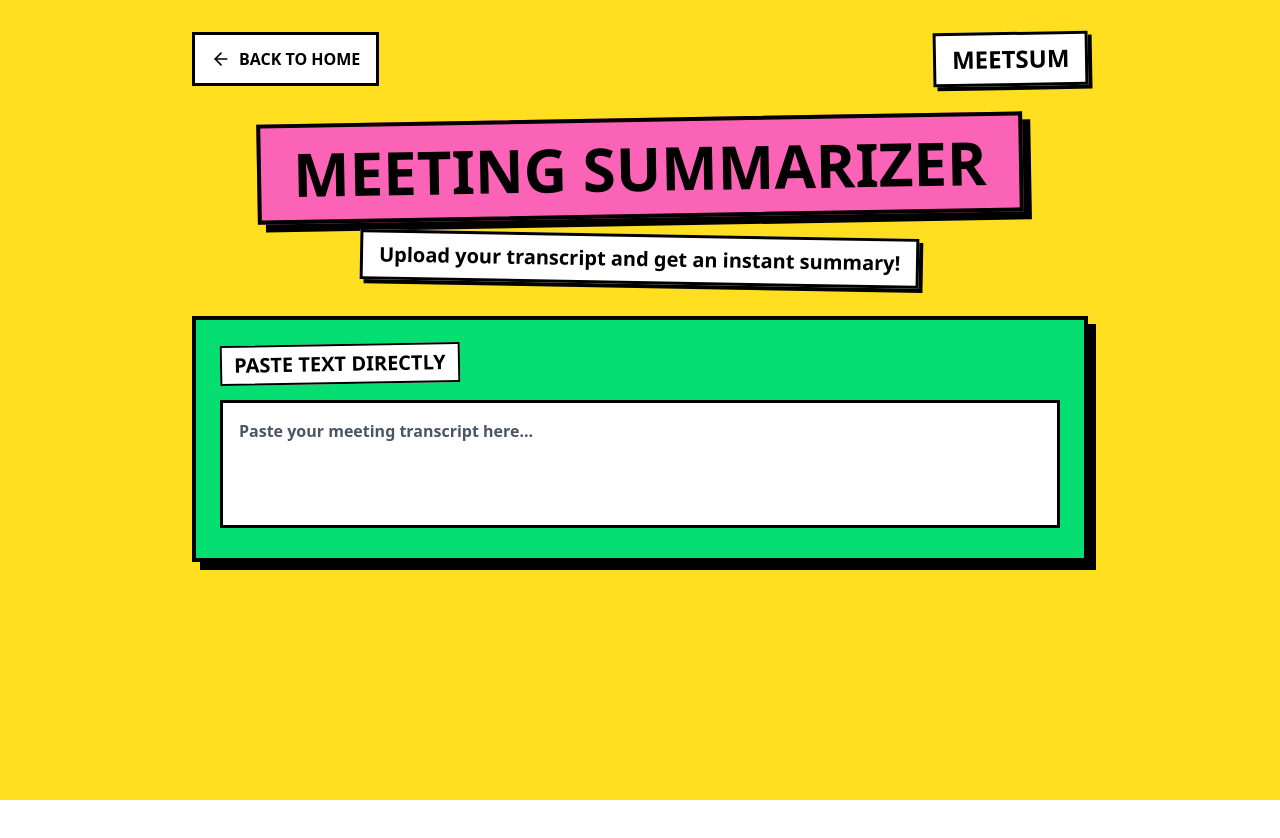
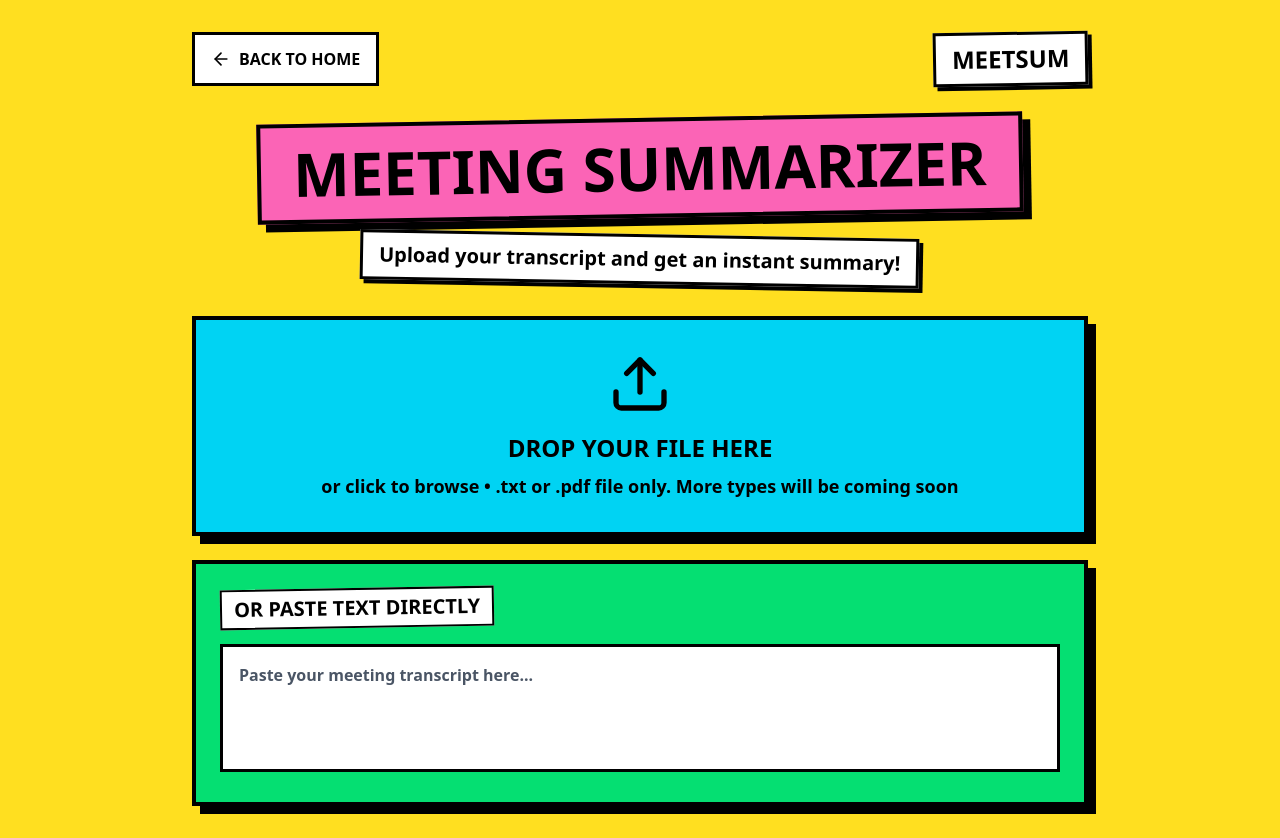
Before and after one commit to faizm10/AI-Meeting-Agent, a Next.js app in the folder frontend/: page /summarizer in a window 1280 px wide. Before the commit the page ends 800 px from the top, so only its background shows below. Built offline with nearby package versions, Linux system fonts and the light colour scheme.

Commit message:
improved file upload

```diff
--- a/frontend/package.json
+++ b/frontend/package.json
@@ -20,6 +20,7 @@
     "lucide-react": "^0.513.0",
     "next": "15.3.3",
     "openai": "^5.1.1",
+    "pdf-ts": "^0.0.2",
     "react": "^19.0.0",
     "react-dom": "^19.0.0",
     "react-dropzone": "^14.3.8",
--- a/frontend/src/components/File-Upload.tsx
+++ b/frontend/src/components/File-Upload.tsx
@@ -4,6 +4,7 @@ import type React from "react";
 
 import { useState } from "react";
 import { Upload, FileText, Loader2 } from "lucide-react";
+import { pdfToText } from "pdf-ts";
 
 interface FileUploadProps {
   onSubmit: (content: string) => void;
@@ -15,29 +16,85 @@ export function FileUpload({ onSubmit, isLoading }: FileUploadProps) {
   const [fileName, setFileName] = useState("");
   const [isDragOver, setIsDragOver] = useState(false);
 
-  const handleUpload = (file: File) => {
+  const handleUpload = async (file: File) => {
     if (!file) return;
 
     setFileName(file.name);
-    const reader = new FileReader();
-    reader.onload = (e) => {
-      const content = e.target?.result as string;
+
+    try {
+      let content = "";
+
+      if (file.type === "application/pdf") {
+        // Handle PDF files
+        const arrayBuffer = await file.arrayBuffer();
+        const uint8Array = new Uint8Array(arrayBuffer);
+        content = await pdfToText(uint8Array);
+      } else {
+        // Handle text files (.txt, .docx, etc.)
+        const reader = new FileReader();
+        reader.onload = (e) => {
+          const textContent = e.target?.result as string;
+          setText(textContent);
+          onSubmit(textContent);
+        };
+        reader.readAsText(file);
+        return; // Exit early for text files since they use callback
+      }
+
+      // For PDF files, set content and submit
       setText(content);
       onSubmit(content);
-    };
-    reader.readAsText(file);
+    } catch (error) {
+      console.error("Error processing file:", error);
+      alert(
+        "Error processing file. Please try again or use a different file format."
+      );
+    }
   };
 
   const handleFileChange = (e: React.ChangeEvent<HTMLInputElement>) => {
     const file = e.target.files?.[0];
-    if (file) handleUpload(file);
+    if (file) {
+      // Check file type
+      const allowedTypes = [
+        "text/plain",
+        "application/pdf",
+        "application/vnd.openxmlformats-officedocument.wordprocessingml.document",
+      ];
+
+      if (!allowedTypes.includes(file.type) && !file.name.endsWith(".txt")) {
+        alert(
+          "Please upload a .txt or .pdf file only. More types will be coming soon"
+        );
+        return;
+      }
+
+      handleUpload(file);
+    }
   };
 
   const handleDrop = (e: React.DragEvent) => {
     e.preventDefault();
     setIsDragOver(false);
     const file = e.dataTransfer.files[0];
-    if (file) handleUpload(file);
+
+    if (file) {
+      // Check file type
+      const allowedTypes = [
+        "text/plain",
+        "application/pdf",
+        "application/vnd.openxmlformats-officedocument.wordprocessingml.document",
+      ];
+
+      if (!allowedTypes.includes(file.type) && !file.name.endsWith(".txt")) {
+        alert(
+          "Please upload a .txt or .pdf file only. More types will be coming soon"
+        );
+        return;
+      }
+
+      handleUpload(file);
+    }
   };
 
   const handleDragOver = (e: React.DragEvent) => {
@@ -53,7 +110,7 @@ export function FileUpload({ onSubmit, isLoading }: FileUploadProps) {
   return (
     <div className="space-y-6">
       {/* Upload Area */}
-      {/* <div
+      <div
         className={`relative border-4 border-black bg-cyan-400 p-8 transform transition-all duration-200 ${
           isDragOver
             ? "shadow-[12px_12px_0px_0px_rgba(0,0,0,1)] scale-105"
@@ -65,7 +122,7 @@ export function FileUpload({ onSubmit, isLoading }: FileUploadProps) {
       >
         <input
           type="file"
-          accept=".txt,.docx"
+          accept=".txt,.docx,.pdf"
           onChange={handleFileChange}
           className="absolute inset-0 w-full h-full opacity-0 cursor-pointer z-10"
           disabled={isLoading}
@@ -79,8 +136,13 @@ export function FileUpload({ onSubmit, isLoading }: FileUploadProps) {
           )}
 
           <div className="space-y-2">
-            <h3 className="text-2xl font-black text-black">{isLoading ? "PROCESSING..." : "DROP YOUR FILE HERE"}</h3>
-            <p className="text-lg font-bold text-black">or click to browse • .txt, .docx files only</p>
+            <h3 className="text-2xl font-black text-black">
+              {isLoading ? "PROCESSING..." : "DROP YOUR FILE HERE"}
+            </h3>
+            <p className="text-lg font-bold text-black">
+              or click to browse • .txt or .pdf file only. More types will be
+              coming soon
+            </p>
           </div>
 
           {fileName && (
@@ -90,12 +152,12 @@ export function FileUpload({ onSubmit, isLoading }: FileUploadProps) {
             </div>
           )}
         </div>
-      </div> */}
+      </div>
 
       {/* Manual Text Input */}
       <div className="bg-green-400 border-4 border-black p-6 shadow-[8px_8px_0px_0px_rgba(0,0,0,1)]">
         <h3 className="text-xl font-black text-black mb-4 transform -rotate-1 bg-white inline-block px-3 py-1 border-2 border-black">
-          PASTE TEXT DIRECTLY
+          OR PASTE TEXT DIRECTLY
         </h3>
         <textarea
           value={text}
```
Also changed, not shown: 1 other file (tests, documents, lock files or other folders).
